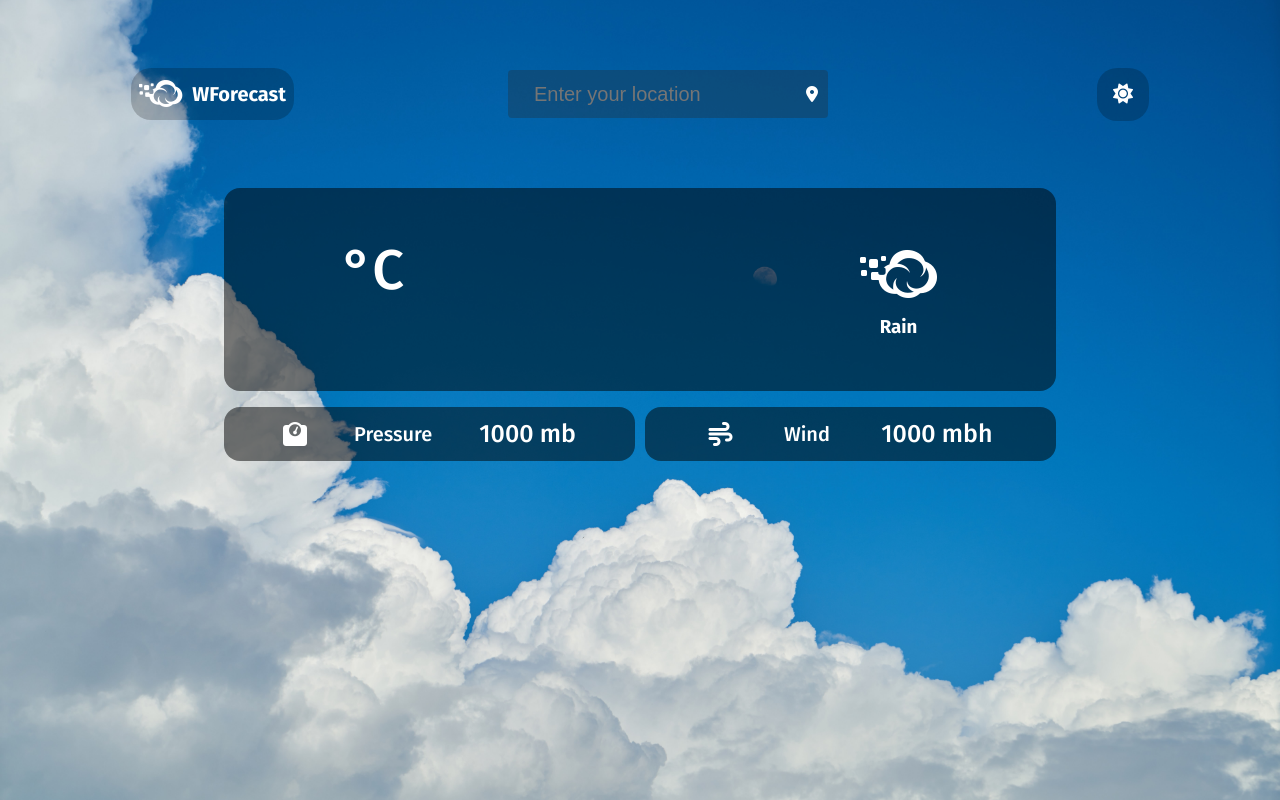
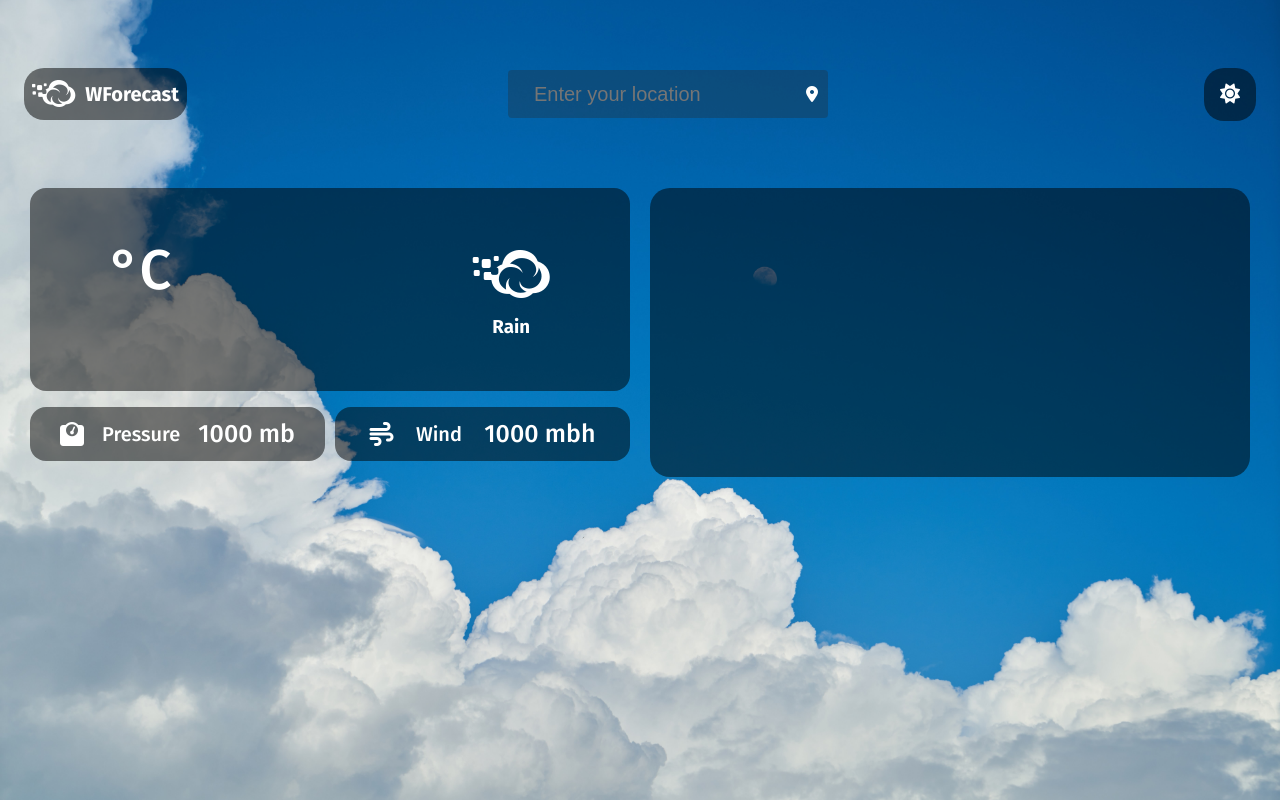
Before and after one commit to PhongLi/Js-Weather-ForeCast, a plain HTML site: page index.html in a window 1280 px wide. Drawn offline with nearby package versions, Linux system fonts and the light colour scheme; no server answers.

Commit message:
add chart.js

```diff
--- a/script.js
+++ b/App.js
@@ -1,10 +1,10 @@
-import { dateToWords, findIcon } from './utils.js';
+import { dateToWords, findIcon, setInnerText } from './utils.js';
+import { createChart } from './tempChart.js';
 
 const $ = document.querySelector.bind(document);
 const $$ = document.querySelectorAll.bind(document);
 
 const API_KEY = '0da9f94584ff40e0b9231015230802';
-
 const form = $('#location-form');
 const tempEl = $('#temp');
 const locationEL = $('.location');
@@ -30,22 +30,21 @@ const date = new Date().toLocaleDateString('en-us', {
     day: 'numeric',
 });
 
-function getWeather(value) {
+function getWeatherData(value) {
     const city_name = value ?? city.value;
     if (city_name) {
         const url = `https://api.weatherapi.com/v1/forecast.json?key=${API_KEY}&q=${city_name}&days=3&aqi=no&alerts=yes`;
         fetch(url)
             .then((res) => res.json())
-            .then((data) => renderWeather(data))
+            .then((data) => {
+                renderWeather(data);
+                renderDayForecast(data);
+                handleEvents(data);
+            })
             .catch((err) => {
                 console.log(err.message);
             });
     }
-}
-
-function setInnerText(element, text) {
-    element.innerText = '';
-    element.innerText = text;
 }
 
 function renderWeather(data) {
@@ -57,12 +56,14 @@ function renderWeather(data) {
     setInnerText(windEl, data.current.wind_mph);
     const iconClassName = `fa-solid ${findIcon(data.current.condition.text)}`;
     weatherIcon.className = iconClassName;
-    renderDayForecast(data?.forecast?.forecastday);
 }
 
 function renderDayForecast(data) {
-    const htmls = data.map((day, index) => {
-        return `<div class="forecast" data-index='${index}'>
+    const forecastDays = data?.forecast?.forecastday;
+    createChart(forecastDays[0]);
+
+    const htmls = forecastDays.map((day, index) => {
+        return `<div class="forecast" data-index='${index}'">
                     <h2 class="forecast-date">${dateToWords(day.date)}</h2>
                     <div class="forecast-data">
                         <i class="fa-solid ${findIcon(
@@ -75,15 +76,27 @@ function renderDayForecast(data) {
                     </div>
                 </div>`;
     });
+    // clear old forecast elements before add new one
     const forecastEls = $$('.forecast');
     forecastEls?.forEach((el) => el.remove());
     weather.insertAdjacentHTML('beforeend', htmls.join(''));
 }
+
+function handleEvents(data) {
+    const forecastDays = data?.forecast?.forecastday;
+    //handle event click on day forecast
+    weather.onclick = (event) => {
+        if (event.target.classList.contains('forecast')) {
+            const index = event.target.getAttribute('data-index');
+            createChart(forecastDays[index]);
+        }
+    };
+}
+window.onload = () => {
+    getWeatherData('VietNam');
+};
+
 form.onsubmit = (e) => {
     e.preventDefault();
-    getWeather();
+    getWeatherData();
 };
-
-window.onload = () => {
-    getWeather('VietNam');
-};
--- a/style.css
+++ b/assets/css/style.css
@@ -8,26 +8,33 @@
     text-decoration: none;
 }
 :root {
-    --bg-color: #0003;
+    --bg-color: #00000080;
 }
 body {
-    background: url(./assets/images/cloud.jpg) no-repeat center center fixed;
+    background: url(../images/cloud.jpg) no-repeat center center fixed;
     background-size: cover;
     color: #fff;
     font-family: 'Fira Sans', sans-serif;
     list-style: none;
     text-decoration: none;
 }
+#main .wrapper {
+    display: grid;
+    grid-template-columns: 1fr 1fr;
+    gap: 20px;
+    margin: 30px;
+}
 
 #main .navbar {
     display: flex;
     flex-direction: row;
-    justify-content: space-around;
+    justify-content: space-between;
     align-items: center;
     width: 100%;
     padding: 0 24px;
     margin: 50px auto;
 }
+
 .navbar .logo {
     display: flex;
     align-items: center;
@@ -45,6 +52,7 @@ body {
 }
 
 .navbar .mode {
+    /* display: none; */
     background-color: var(--bg-color);
     padding: 16px;
     border-radius: 20px;
@@ -86,12 +94,12 @@ body {
 
 .weather-details {
     display: grid;
-    width: 65%;
+    width: 100%;
     margin: 0 auto;
     justify-content: center;
     gap: 1rem;
     grid-template-columns: repeat(3, 1fr);
-    grid-template-rows: auto auto;
+    grid-template-rows: auto auto auto;
 }
 
 .main-dashboard {
@@ -187,3 +195,14 @@ body {
     font-size: 25px;
     font-weight: 500;
 }
+
+.temp-chart {
+    display: flex;
+    align-items: center;
+    background-color: var(--bg-color);
+    margin: 0 auto;
+    padding: 50px;
+    border-radius: 20px;
+    max-width: 100%;
+    width: 100%;
+}
--- a/index.html
+++ b/index.html
@@ -7,7 +7,8 @@
         <title>Forecast</title>
         <!-- fontawesome -->
         <script src="https://kit.fontawesome.com/fb5318693d.js" crossorigin="anonymous"></script>
-        <link rel="stylesheet" href="style.css" />
+        <script src="https://cdn.jsdelivr.net/npm/chart.js"></script>
+        <link rel="stylesheet" href="./assets/css/style.css" />
     </head>
     <body>
         <div id="main">
@@ -18,7 +19,7 @@
                 </div>
                 <form id="location-form">
                     <div class="form-control">
-                        <input type="Text" id="city-name" placeholder="Enter your location" />
+                        <input type="Text" id="city-name" placeholder="Enter your location" required />
                         <i class="fa-solid fa-location-dot"></i>
                     </div>
                 </form>
@@ -26,6 +27,7 @@
                     <i class="fa-solid fa-sun"></i>
                 </div>
             </nav>
+            <div class="wrapper">
                 <div class="weather-details">
                     <div class="main-dashboard">
                         <div class="current-temp">
@@ -40,7 +42,6 @@
                             <h3 id="weather-text">Rain</h3>
                         </div>
                     </div>
-
                     <div class="extra-forecast">
                         <div class="extra-data">
                             <i class="fa-solid fa-weight-scale"></i>
@@ -54,7 +55,12 @@
                         </div>
                     </div>
                 </div>
+                <div class="temp-chart">
+                    <canvas id="myChart"></canvas>
+                </div>
+            </div>
         </div>
     </body>
-    <script type="module" src="script.js"></script>
+    <script type="module" src="App.js"></script>
+    <script type="module" src="./tempChart.js"></script>
 </html>
--- /dev/null
+++ b/tempChart.js
@@ -0,0 +1,120 @@
+const ctx = document.getElementById('myChart');
+
+const options = {
+    scales: {
+        y: {
+            // suggestedMin: 0,
+            display: false,
+            // suggestedMax: 40,
+            color: '#fff',
+        },
+        x: {
+            // display: false,
+            border: {
+                display: false,
+                width: 10,
+            },
+            grid: {
+                display: true,
+                color: 'rgba(255, 255, 255, 0.1)',
+            },
+            ticks: {
+                color: '#fff',
+                // display: false,
+                font: {
+                    family: '"Fira Sans", sans-serif',
+                    weight: 600,
+                    size: 15,
+                },
+            },
+        },
+    },
+    responsive: true,
+    plugins: {
+        tooltip: {
+            enabled: true,
+            backgroundColor: 'rgba(0, 0, 0, 0.8)',
+            titleFont: {
+                family: 'Fira Sans, sans-serif',
+                size: 15,
+            },
+            bodyFont: {
+                family: 'Fira Sans, sans-serif',
+                size: 15,
+            },
+            padding: 20,
+            caretSize: 10,
+            displayColors: false,
+        },
+        legend: {
+            display: true,
+            position: 'bottom',
+            title: {
+                display: false,
+                text: 'Yes',
+                color: '#000',
+            },
+            strokeStyle: '#000',
+            labels: {
+                color: '#fff',
+                padding: 20,
+                font: {
+                    family: '"Fira Sans", sans-serif',
+                    weight: 600,
+                    size: 25,
+                },
+                pointStyle: 'line',
+                usePointStyle: true,
+                pointStyleWidth: 0.001,
+            },
+        },
+        title: {
+            display: false,
+            text: 'Weather Chart',
+        },
+    },
+};
+
+// Chart.js labels
+const labels = ['00:00', '03:00', '06:00', '09:00', '12:00', '15:00', '18:00', '21:00', '24:00'];
+let myChart = null;
+export const createChart = (data) => {
+    const temps = [];
+
+    data.hour.map((hour) => {
+        temps.push(hour.temp_c);
+    });
+    // Filter the hourly temperature data to get the temperature every 3 hours
+    const eightTemps = temps.filter((_, i) => i % 3 === 0);
+
+    // Add the last temperature to the array
+    const nineTemps = [...eightTemps, temps[temps.length - 1]];
+    if (myChart) {
+        myChart.destroy();
+    }
+    myChart = new Chart(ctx, {
+        type: 'line',
+        data: {
+            labels: labels,
+            datasets: [
+                {
+                    fill: true,
+                    tension: 0.35,
+                    label: 'Temperature (°C) ',
+                    data: nineTemps,
+                    borderColor: 'rgba(128,197,214, 1)',
+                    backgroundColor: 'rgba(128,197,214, 0.5)',
+                    borderWidth: 5,
+                    radius: 3,
+                    hoverRadius: 10,
+                    hitRadius: 100,
+                    pointStyle: 'circle',
+                    color: '#fff',
+                },
+            ],
+        },
+        options: {
+            ...options,
+        },
+    });
+};
--- a/utils.js
+++ b/utils.js
@@ -57,3 +57,8 @@ export const findIcon = (condition) => {
     }
     return icon;
 };
+
+export const setInnerText = (element, text) => {
+    element.innerText = '';
+    element.innerText = text;
+};
```
Lines whose indentation alone changed are shown as unchanged.
